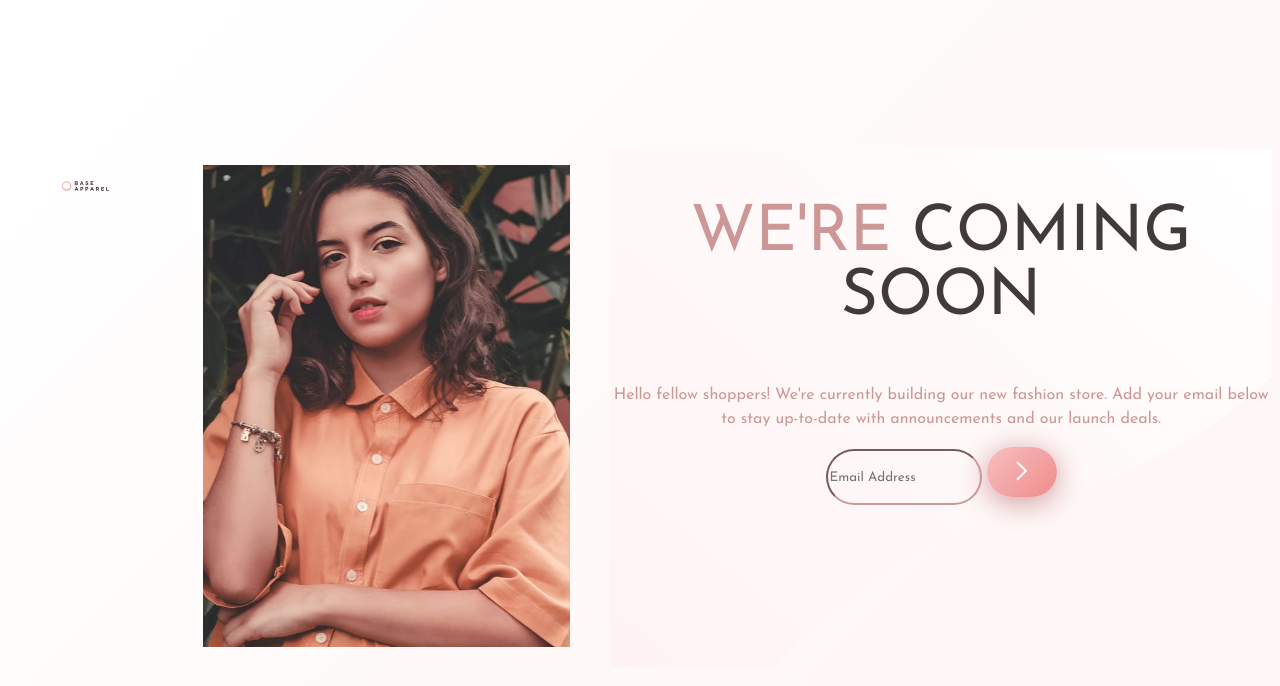
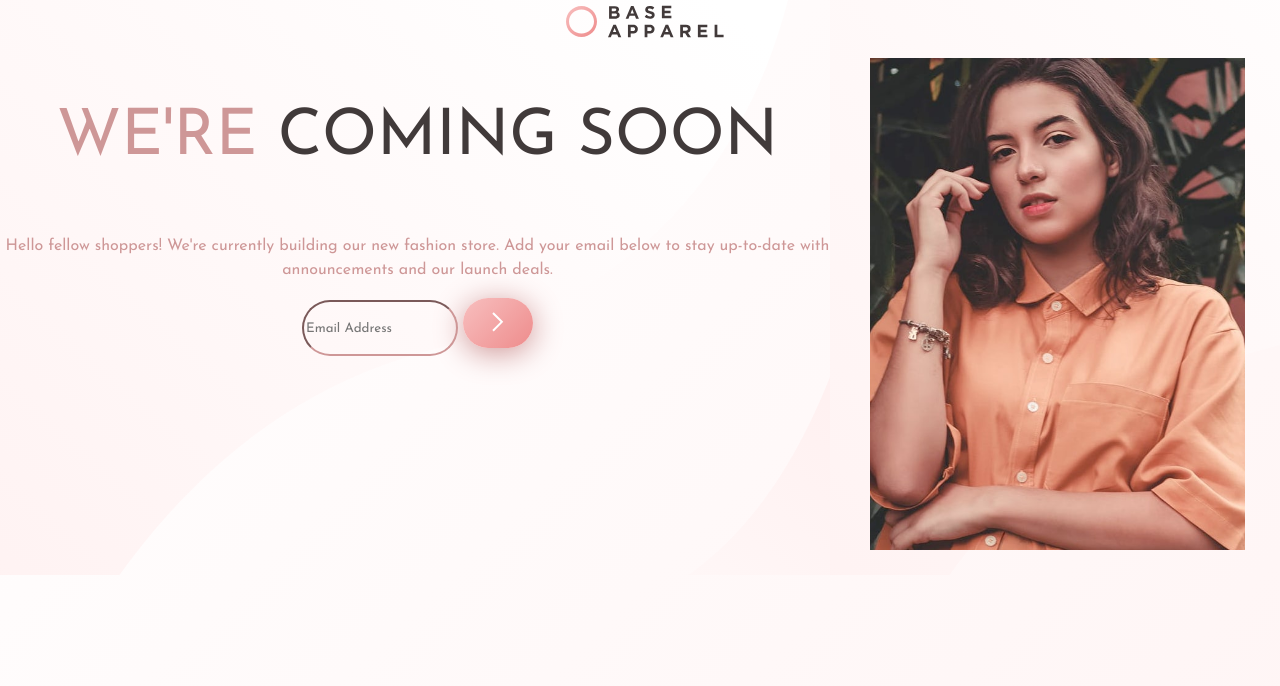
Before and after one commit to veronisab/apparel-coming-soon-page, a plain HTML site: page index.html in a window 1280 px wide. Drawn offline with Linux system fonts and the light colour scheme.

Commit message:
fixed positioning desktop

```diff
--- a/index.html
+++ b/index.html
@@ -11,12 +11,10 @@
   <title>Frontend Mentor | Base Apparel coming soon page</title>
 </head>
 <body>
+    <main>
+      <img src="images/logo.svg" style="max-width:50%; height:auto; max-width:300px;">
 
-    <main>
-      <header>
-        <img src="images/logo.svg" style="width:50%; height:auto; max-width:300px;">
-     </header>
-
+      <section class="grid">
       <figure class="hero">
         <picture>
           <source media="(max-width: 599px)" srcset="images/hero-mobile.jpg">
@@ -38,6 +36,7 @@
             <button id="submit" type="button"><img src="images/icon-arrow.svg"></button>
           </form>
         </article>
+      </section>
         <!-- <footer>
           <p class="attribution">
             Challenge by <a href="https://www.frontendmentor.io?ref=challenge" target="_blank">Frontend Mentor</a>.
--- a/style.css
+++ b/style.css
@@ -4,23 +4,18 @@ body {
     background:linear-gradient(135deg, hsl(0, 0%, 100%), hsl(0, 100%, 98%));
     min-height: 100vh;
     color: hsl(0, 36%, 70%);
-}
-
-header {
-    margin: 30px;
-    display: block;
+    margin: 0;
 }
 
 main {
-    width: 100%;
-    display: block;
+    width: 375px;
     margin: 0;
-    padding: 0;
+    padding: 5px;
     text-align: center;
 }
 
 .hero img {
-    width: 100%;
+    width: 375px;
 }
 
 .content p {
@@ -59,20 +54,30 @@ input {
 
 
 @media screen and (min-width: 600px){
-body {
-    display: flex;
-    justify-content: center;
-    align-items: center;
-}
+
 main {
-     display: flex;
+     width: 100vw;
+     background: url(images/bg-pattern-desktop.svg);
 }
 
+.grid {
+    display: grid;
+    grid-template-columns: auto auto auto;
+    grid-template-rows: auto auto auto;
+}
  .content {
-    background: url(images/bg-pattern-desktop.svg);
+    grid-column-start: 1;
+    grid-column-end: 2;
+    grid-row-start: 1;
+    grid-row-end: 2;
+    /* background: url(images/bg-pattern-desktop.svg); */
+    float: left;
  }
 
  .hero {
-    align-self: flex-end;
+    grid-column-start: 2;
+    grid-column-end: 3;
+    grid-row-start: 1;
+    grid-row-end: 2;
  }
 }
```
